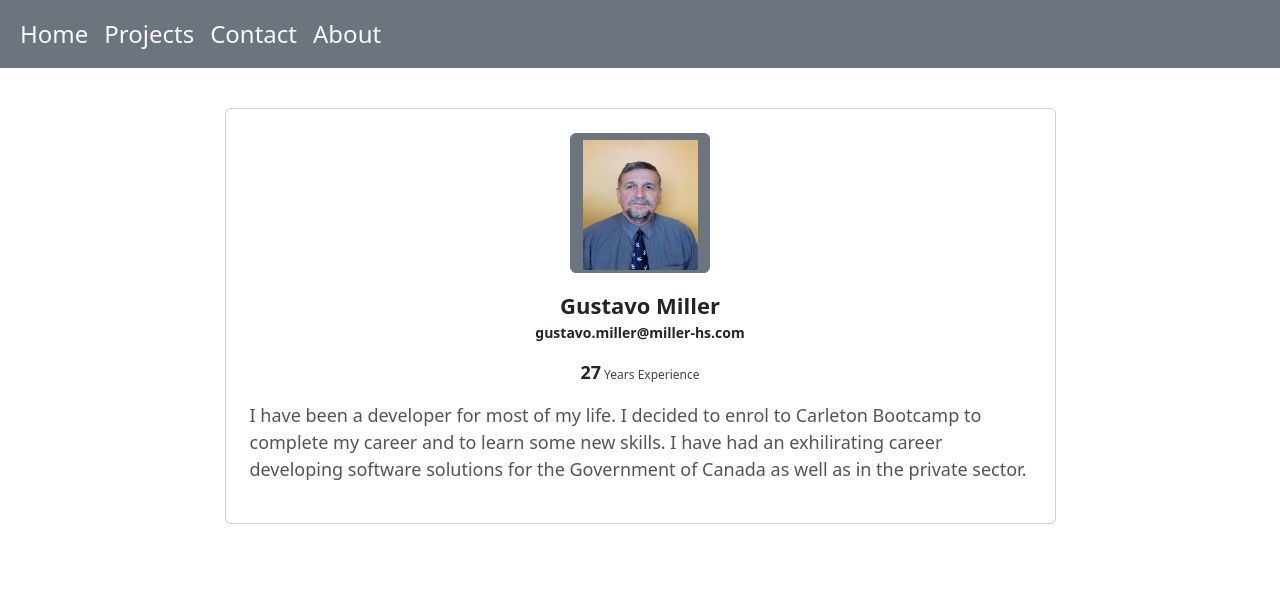
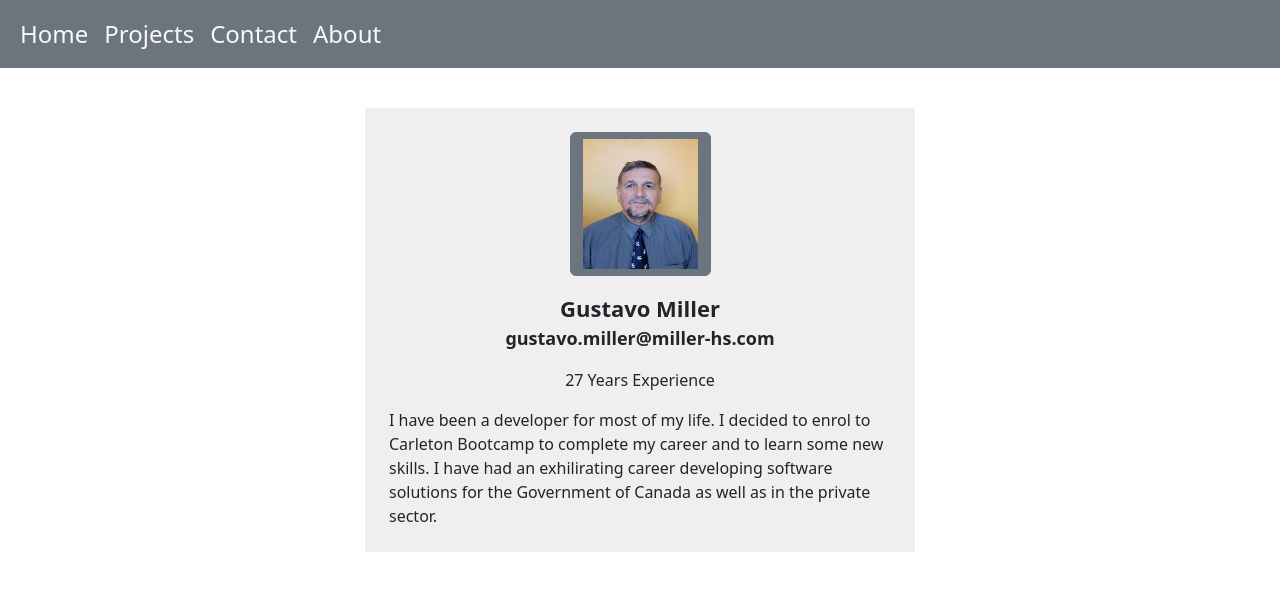
Before and after one commit to gusmiller/WOW_React_Portfolio, a React (Vite) app: page /About in a window 1280 px wide. Shown: the top 590 px of the page. Built offline with nearby package versions, Linux system fonts and the light colour scheme.

Commit message:
Complete with projects

```diff
--- a/src/index.css
+++ b/src/index.css
@@ -144,3 +144,40 @@ button:focus-visible {
 }
 
 /*----- END OF HERO -----*/
+
+/*-------------------------------------------------------------------------------
+   Contacts styling css
+  --------------------------------------------------------------------------------*/
+.card {
+     width: 90% !important;
+     margin-left: 10px;
+     margin-right: 10px;
+}
+
+.about-card {
+     width: 550px;
+     background-color: #efefef;
+     border: none;
+     cursor: pointer;
+     transition: all 0.5s;
+}
+
+/*----- End of Contacts -----*/
+
+.emailaddress {
+     font-size: 18px;
+     font-weight: 600
+}
+
+.name {
+     font-size: 22px;
+     font-weight: bold
+}
+
+.image img {
+     transition: all 0.5s
+}
+
+.about-card:hover .image img {
+     transform: scale(1.25)
+}
--- a/src/pages/about/about.css
+++ /dev/null
@@ -1,84 +0,0 @@
-* {
-     margin: 0;
-     padding: 0
-}
-
-.card {
-     width: 550px;
-     background-color: #efefef;
-     border: none;
-     cursor: pointer;
-     transition: all 0.5s;
-}
-
-.image img {
-     transition: all 0.5s
-}
-
-.card:hover .image img {
-     transform: scale(1.5)
-}
-
-.btn {
-     height: 140px;
-     width: 140px;
-     border-radius: 50%
-}
-
-.name {
-     font-size: 22px;
-     font-weight: bold
-}
-
-.idd {
-     font-size: 14px;
-     font-weight: 600
-}
-
-.idd1 {
-     font-size: 12px
-}
-
-.number {
-     font-size: 18px;
-     font-weight: bold
-}
-
-.follow {
-     font-size: 12px;
-     font-weight: 500;
-     color: #444444
-}
-
-.btn1 {
-     height: 40px;
-     width: 150px;
-     border: none;
-     background-color: #000;
-     color: #aeaeae;
-     font-size: 15px
-}
-
-.text span {
-     font-size: 18px;
-     color: #545454;
-     font-weight: 500
-}
-
-.icons i {
-     font-size: 19px
-}
-
-hr .new1 {
-     border: 1px solid
-}
-
-.join {
-     font-size: 14px;
-     color: #a0a0a0;
-     font-weight: bold
-}
-
-.date {
-     background-color: #ccc
-}
--- a/src/pages/about/about.jsx
+++ b/src/pages/about/about.jsx
@@ -6,27 +6,19 @@
  *
  * Date : 1/14/2024 16:08:28 PM
  *******************************************************************/
-import './about.css';
-
 export default function About() {
      return (
           <div className="container mt-4 mb-4 p-3 d-flex justify-content-center">
-               <div className="card p-4">
+               <div className="about-card p-4">
                     <div className="image d-flex flex-column justify-content-center align-items-center">
                          <button className="btn btn-secondary">
                               <img src="/gm.png" height="130" width="115" />
                          </button>
                          <span className="name mt-3">Gustavo Miller</span>
-                         <span className="idd">gustavo.miller@miller-hs.com</span>
-                         <div className="d-flex flex-row justify-content-center align-items-center mt-3"> <span className="number">27
-                              <span className="follow"> Years Experience</span></span>
-                         </div>
+                         <span className="emailaddress">gustavo.miller@miller-hs.com</span>
+                         <div className="d-flex flex-row justify-content-center align-items-center mt-3">27 Years Experience</div>
                          <div className="text mt-3">
                               <span>I have been a developer for most of my life. I decided to enrol to Carleton Bootcamp to complete my career and to learn some new skills. I have had an exhilirating career developing software solutions for the Government of Canada as well as in the private sector.</span>
-                         </div>
-                         <div className="gap-3 mt-3 icons d-flex flex-row justify-content-center align-items-center"> <span><i
-                              className="fa fa-twitter"></i></span> <span><i className="fa fa-facebook-f"></i></span> <span><i
-                                   className="fa fa-instagram"></i></span> <span><i className="fa fa-linkedin"></i></span>
                          </div>
                     </div>
                </div>
--- a/src/pages/contact/contact.css
+++ /dev/null
@@ -1,26 +0,0 @@
-h1 {
-     margin-bottom: 40px;
-}
-
-label {
-     color: #333;
-}
-
-.btn-send {
-     font-weight: 300;
-     text-transform: uppercase;
-     letter-spacing: 0.2em;
-     width: 80%;
-     margin-left: 3px;
-}
-
-.help-block.with-errors {
-     color: #ff5050;
-     margin-top: 5px;
-}
-
-.card {
-     width: 75% !important;
-     margin-left: 10px;
-     margin-right: 10px;
-}
--- a/src/pages/contact/contact.jsx
+++ b/src/pages/contact/contact.jsx
@@ -8,7 +8,6 @@
  * Date : 1/14/2024 15:43:18 PM
  *******************************************************************/
 import ContactHeader from './contactheader';
-import './contact.css';
 
 export default function Contact() {
      return (
@@ -53,21 +52,6 @@ export default function Contact() {
 
                                                             </div>
                                                        </div>
-                                                       <div className="col-md-6">
-                                                            <div className="form-group">
-                                                                 <label for="form_need">Please specify your need *</label>
-                                                                 <select id="form_need" name="need" className="form-control"
-                                                                      required="required" data-error="Please specify your need.">
-                                                                      <option value="" selected disabled>--Select Your Issue--
-                                                                      </option>
-                                                                      <option>Request Invoice for order</option>
-                                                                      <option>Request order status</option>
-                                                                      <option>Haven't received cashback yet</option>
-                                                                      <option>Other</option>
-                                                                 </select>
-
-                                                            </div>
-                                                       </div>
                                                   </div>
                                                   <div className="row">
                                                        <div className="col-md-12 mb-3">
--- a/src/pages/contact/contactheader.jsx
+++ b/src/pages/contact/contactheader.jsx
@@ -9,8 +9,8 @@
  *******************************************************************/
 export default function Contactheader() {
      return (
-          <div className=" text-center mt-5 ">
-               <h1>Contact Me</h1>
-               <p>Welcome to my Profile website. This website focuses in Technology, Designing, Modeling databases and Developing. This Site was design by Gustavo Miller to demonstrate posible clients, what I can do in ASP.Net Razor pages, Databases, and Applications (Web or Desktop Applications) Technology advances faster than one can learn, it is very difficult to maintian competitive. Regardless of how technology advances we need to keep on learning. For example, Windows 11 JUST came out not long ago and, companies are already seeking for people with experience! I just migrated to ASP.Net Razor MVC pages from ASP.Net coreapp 3.1 Razor pages, but the market moved to Blazor, React and Web API! But, we need to keep up</p>
+          <div className="text-center mt-5 ">
+               <h1 className="mb-5">Contact Me</h1>
+               <p><strong>Welcome to my Profile website</strong>. This website focuses in Technology, Designing, Modeling databases and Developing. This Site was design by Gustavo Miller to demonstrate posible clients, what I can do in ASP.Net Razor pages, Databases, and Applications (Web or Desktop Applications) Technology advances faster than one can learn, it is very difficult to maintian competitive. Regardless of how technology advances we need to keep on learning. For example, Windows 11 JUST came out not long ago and, companies are already seeking for people with experience! I just migrated to ASP.Net Razor MVC pages from ASP.Net coreapp 3.1 Razor pages, but the market moved to Blazor, React and Web API! But, we need to keep up</p>
           </div>
      )};
```
Also changed, not shown: src/pages/Projects.jsx (+25 -14 lines).
